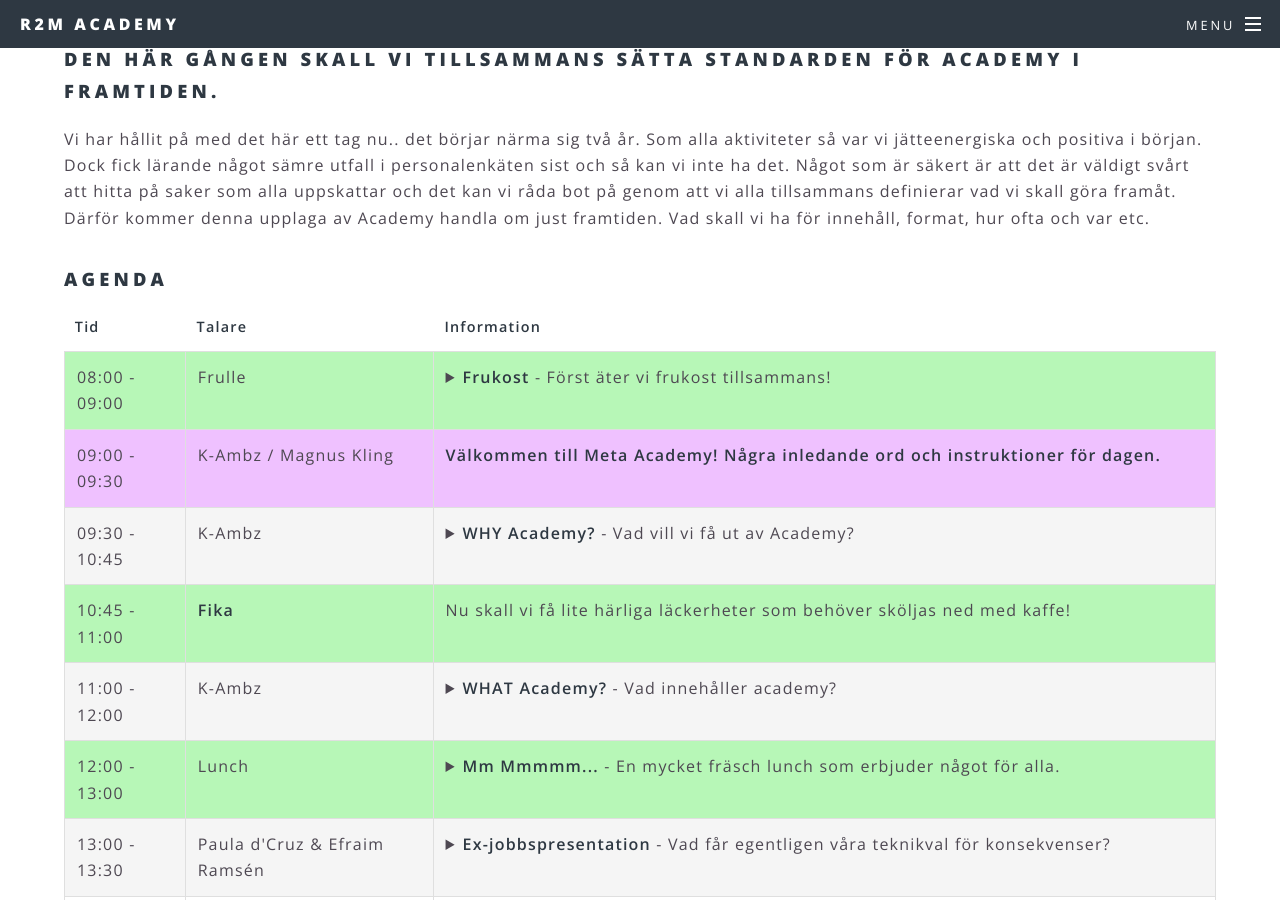
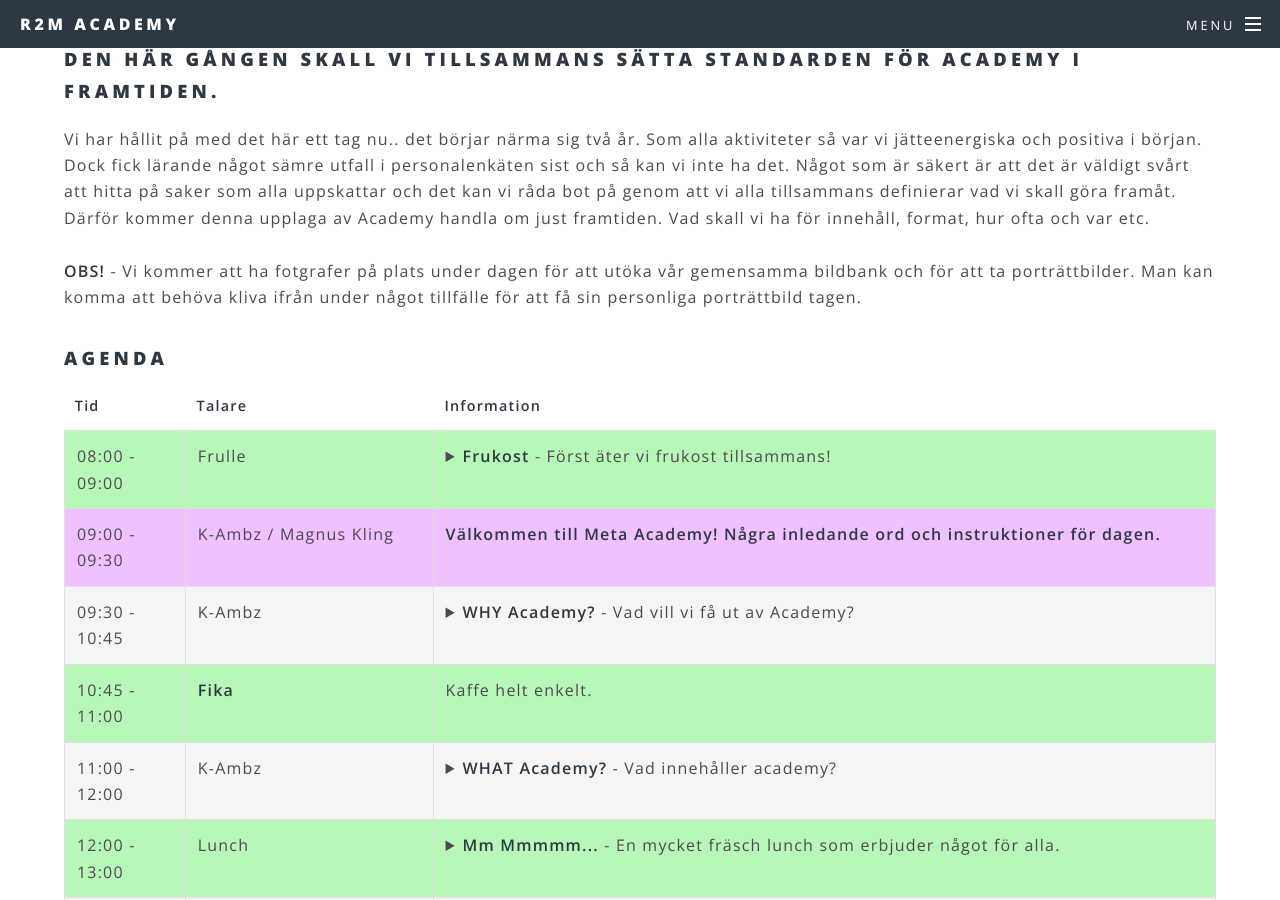
Before and after one commit to r2m/r2m-academy, a Jekyll site: the page built from Q1-2020.html, in a window 1280 px wide and 900 px high, scrolled down 473 px. Built offline with Jekyll 4.4.1, drawn with Linux system fonts in a browser that asks for light colours.

Commit message:
tjabatjaba

```diff
--- a/Q1-2020.html
+++ b/Q1-2020.html
@@ -15,7 +15,9 @@ variant: q1
         och positiva i början. Dock fick lärande något sämre utfall i personalenkäten sist och så kan vi inte ha det.
         Något som är säkert är att det är väldigt svårt att hitta på saker som alla uppskattar och det kan vi råda bot på
         genom att vi alla tillsammans definierar vad vi skall göra framåt. Därför kommer denna upplaga av Academy handla om just
-        framtiden. Vad skall vi ha för innehåll, format, hur ofta och var etc.
+        framtiden. Vad skall vi ha för innehåll, format, hur ofta och var etc. <br/><br/>
+        <b>OBS!</b> - Vi kommer att ha fotgrafer på plats under dagen för att utöka vår gemensamma bildbank och för att ta
+        porträttbilder. Man kan komma att behöva kliva ifrån under något tillfälle för att få sin personliga porträttbild tagen.
     </p>
 </section>
 
@@ -67,7 +69,7 @@ variant: q1
             <tr>
                 <td bgcolor="#b7f7b7">10:45 - 11:00</td>
                 <td bgcolor="#b7f7b7"><b>Fika</b></td>
-                <td bgcolor="#b7f7b7">Nu skall vi få lite härliga läckerheter som behöver sköljas ned med kaffe!</td>
+                <td bgcolor="#b7f7b7">Kaffe helt enkelt.</td>
             </tr>
             <tr>
                 <td>11:00 - 12:00</td>
@@ -82,7 +84,6 @@ variant: q1
                                 <li>Vilken typ av kunskap behöver vi för att nå målet?</li>
                                 <li>Vilka saker lär man sig bäst i grupp vs. enskilt?</li>
                                 <li>Vilka ämnen är intressanta för alla inom bolaget? (vs. vad finns som är specialiserat?)</li>
-                                <li></li>
                             </ul>
                         </p>
                     </details>
@@ -125,7 +126,6 @@ variant: q1
                                 <li>Vilken typ av kunskap behöver vi för att nå målet?</li>
                                 <li>Vilka saker lär man sig bäst i grupp vs. enskilt?</li>
                                 <li>Vilka ämnen är intressanta för alla inom bolaget? (vs. vad finns som är specialiserat?)</li>
-                                <li></li>
                             </ul>
                         </p>
                     </details>
@@ -142,7 +142,8 @@ variant: q1
                 <td>
                     <details>
                         <summary><b>HOW Academy?</b> - Hur åstadkommer vi det här då?</summary>
-                        <p>I dagsläget kör vi upplägget 5 dagar egen studietid, 4 dagar Academy och ca 2 dagar (utspritt över året) på teamaktiviteter.
+                        <p>I dagsläget kör vi upplägget 5 dagar egen studietid, 4 dagar Academy och ca 2 dagar (utspritt över året) på teamaktiviteter,
+                            medarbetar- och coachsamtal, avstämningar, peppluncher etc.
                             Det kanske finns andra sätt att göra det på. Gemensamt borde vi kunna komma på en riktigt stabil lösning som håller för inspektion.
                             Det kan också vara så att vi redan har en bra modell men det viktiga känner jag är att vi kommer fram till vilket.
                             Vi bör också fundera över hur själva lärandet skall gå till. Det kanske är i grupp, enskillt, genom praktiska övningar etc.
```
Also changed, not shown: 2 other files.
